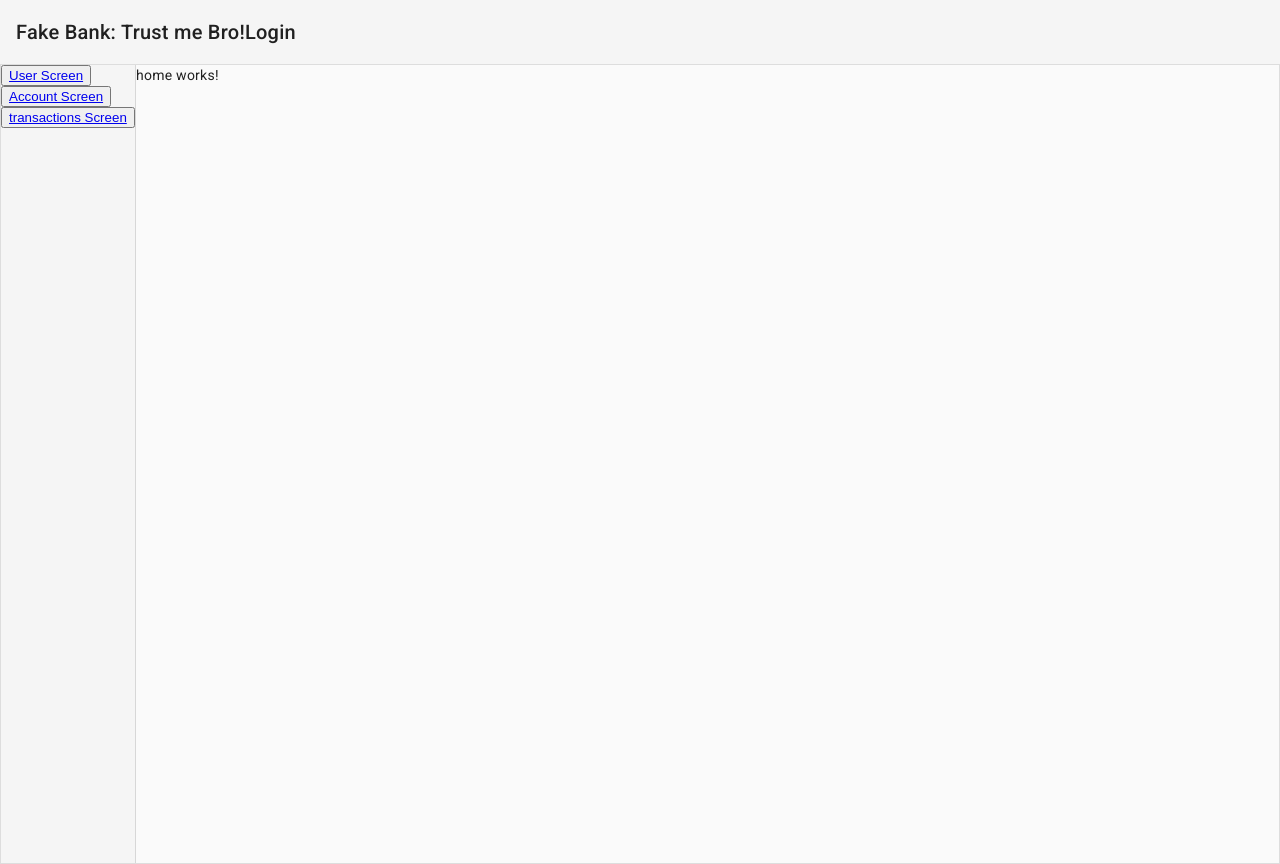
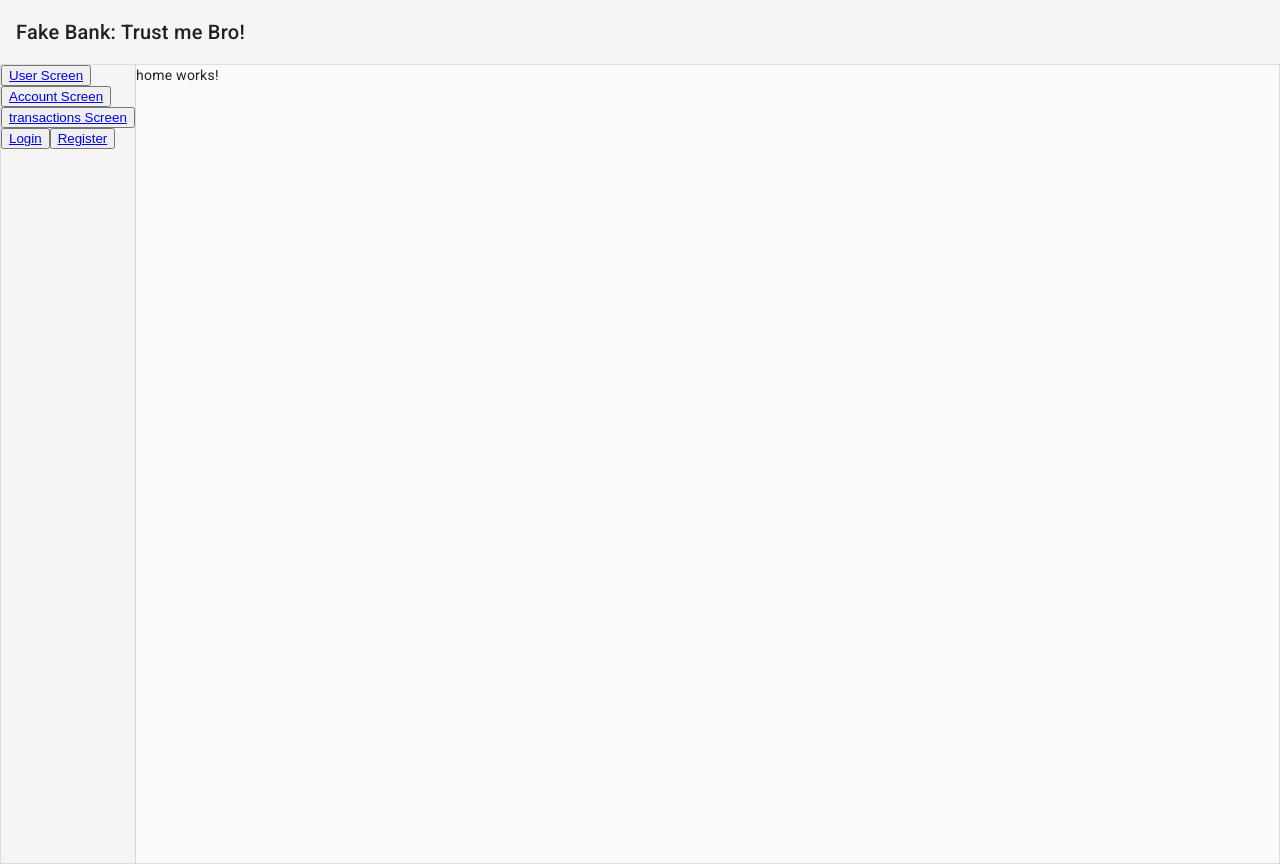
Before and after one commit to shiwwamm/BankFake, an Angular app: page / in a window 1280 px wide. Built offline with nearby package versions, Linux system fonts and the light colour scheme.

Commit message:
design changes

```diff
--- a/src/app/app.component.html
+++ b/src/app/app.component.html
@@ -1,10 +1,5 @@
 <mat-toolbar>
   <span>Fake Bank: Trust me Bro!</span>
-  @if (!authService.isLoggedIn()) {
-  <a routerLink="/login">Login</a>
-  } @else {
-    <button><a (click)="authService.logout()">Logout</a></button>
-  }
 </mat-toolbar>
 
 <mat-drawer-container class="content-container">
--- a/src/app/app.component.ts
+++ b/src/app/app.component.ts
@@ -4,7 +4,6 @@ import {MatToolbarModule} from '@angular/material/toolbar';
 import {MatIconModule} from '@angular/material/icon';
 import { NavbarComponent } from './components/navbar/navbar.component';
 import {MatSidenavModule} from '@angular/material/sidenav';
-import { AuthService } from './services/auth.service';
 
 @Component({
   selector: 'app-root',
@@ -15,6 +14,5 @@ import { AuthService } from './services/auth.service';
 })
 export class AppComponent {
   title = 'BankFake';
-  constructor(public authService: AuthService) {}
 
 }
--- a/src/app/components/navbar/navbar.component.html
+++ b/src/app/components/navbar/navbar.component.html
@@ -2,3 +2,9 @@
     <button class="nav-button"><a [routerLink]="['/users']">User Screen</a></button>
     <button class="nav-button"><a [routerLink]="['/accounts']">Account Screen</a></button>
     <button class="nav-button"><a [routerLink]="['/transfers']">transactions Screen</a></button>
+    @if (!authService.isLoggedIn()) {
+        <button><a routerLink="/login">Login</a></button>
+        <button><a routerLink="/register">Register</a></button>
+        } @else {
+          <button><a (click)="authService.logout()">Logout</a></button>
+        }
--- a/src/app/components/navbar/navbar.component.ts
+++ b/src/app/components/navbar/navbar.component.ts
@@ -1,5 +1,6 @@
 import { Component } from '@angular/core';
 import { RouterLink } from '@angular/router';
+import { AuthService } from '../../services/auth.service';
 
 @Component({
   selector: 'app-navbar',
@@ -9,5 +10,5 @@ import { RouterLink } from '@angular/router';
   styleUrl: './navbar.component.css'
 })
 export class NavbarComponent {
-
+  constructor(public authService: AuthService) {}
 }
```
